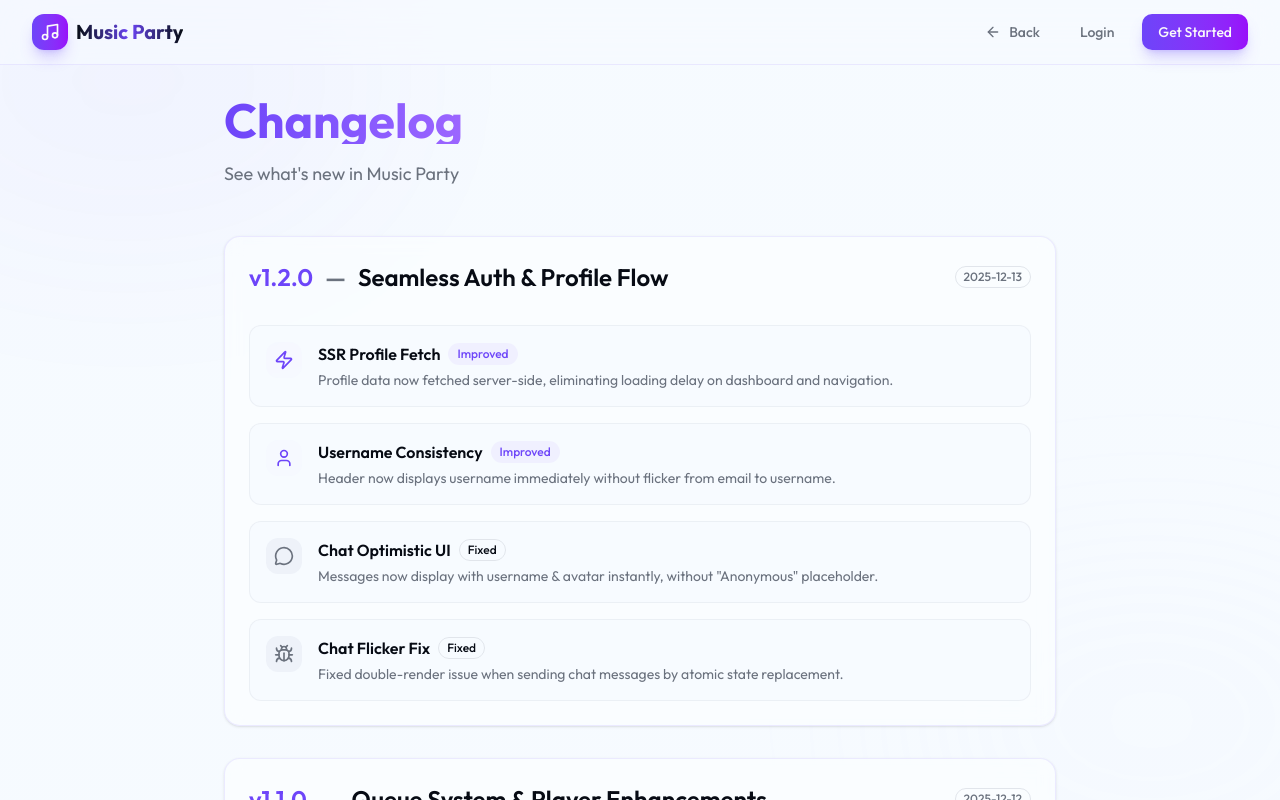
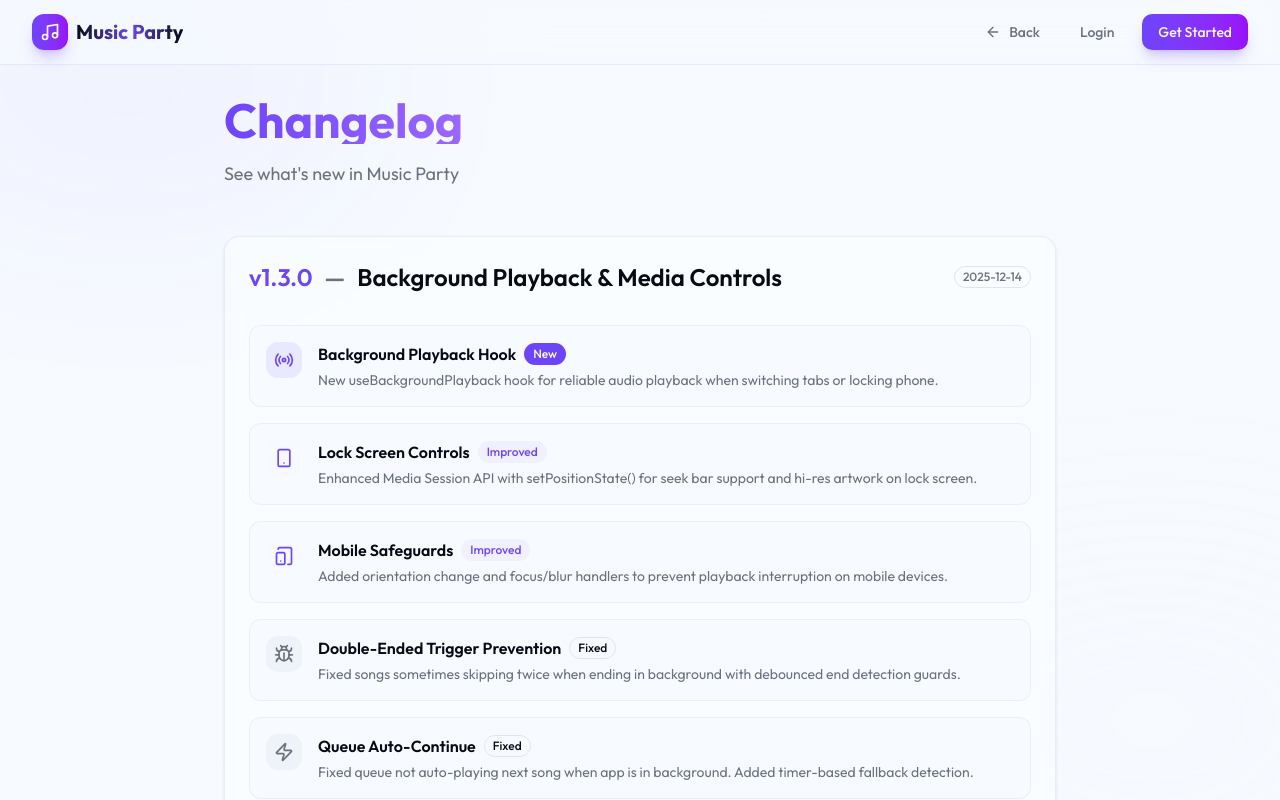
Before and after one commit to reyhanadr/music-nextjs-supabase, a Next.js app: page /changelog in a window 1280 px wide. Shown: the top 800 px of the page. Built offline with nearby package versions, Linux system fonts and the light colour scheme.

Commit message:
add to changelog

```diff
--- a/src/data/changelog.ts
+++ b/src/data/changelog.ts
@@ -11,6 +11,8 @@ import {
     Shield,
     Trash2,
     MessageCircle,
+    Radio,
+    TabletSmartphone,
     LucideIcon
 } from 'lucide-react'
 
@@ -29,6 +31,43 @@ export interface ChangelogRelease {
 }
 
 export const changelog: ChangelogRelease[] = [
+    {
+        version: '1.3.0',
+        date: '2025-12-14',
+        title: 'Background Playback & Media Controls',
+        changes: [
+            {
+                type: 'feature',
+                icon: Radio,
+                title: 'Background Playback Hook',
+                description: 'New useBackgroundPlayback hook for reliable audio playback when switching tabs or locking phone.',
+            },
+            {
+                type: 'improvement',
+                icon: Smartphone,
+                title: 'Lock Screen Controls',
+                description: 'Enhanced Media Session API with setPositionState() for seek bar support and hi-res artwork on lock screen.',
+            },
+            {
+                type: 'improvement',
+                icon: TabletSmartphone,
+                title: 'Mobile Safeguards',
+                description: 'Added orientation change and focus/blur handlers to prevent playback interruption on mobile devices.',
+            },
+            {
+                type: 'fix',
+                icon: Bug,
+                title: 'Double-Ended Trigger Prevention',
+                description: 'Fixed songs sometimes skipping twice when ending in background with debounced end detection guards.',
+            },
+            {
+                type: 'fix',
+                icon: Zap,
+                title: 'Queue Auto-Continue',
+                description: 'Fixed queue not auto-playing next song when app is in background. Added timer-based fallback detection.',
+            },
+        ],
+    },
     {
         version: '1.2.0',
         date: '2025-12-13',
```
